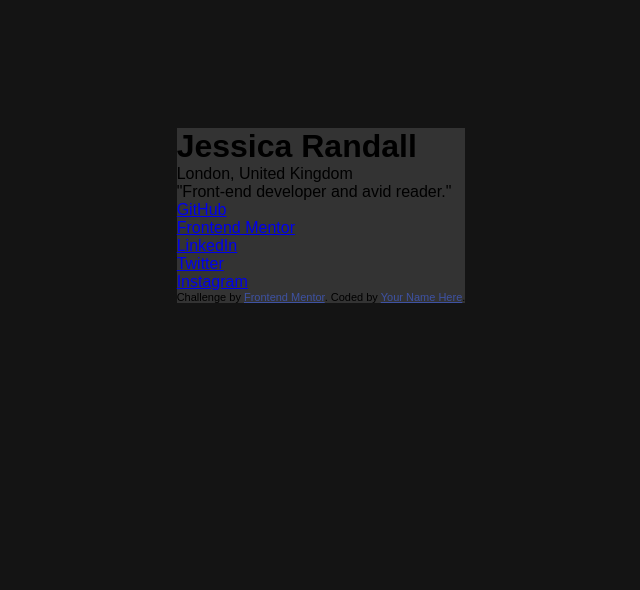
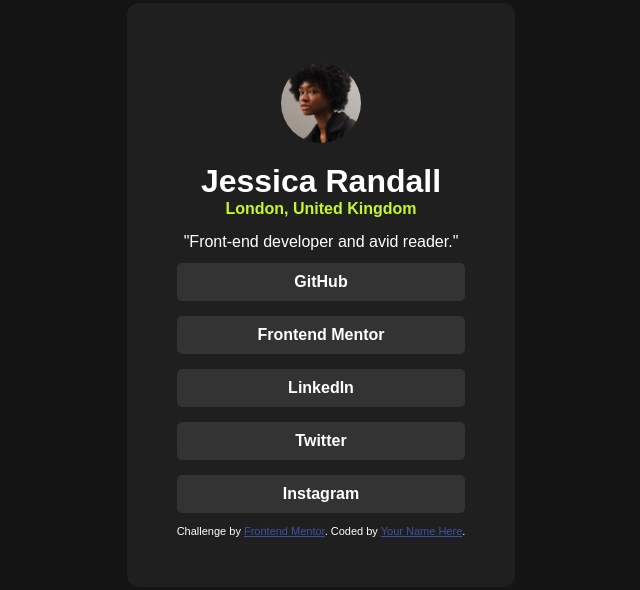
Before and after one commit to David-bhk/front-end-challenge, a plain HTML site: page social-links-profile-main/index.html in a window 1280 px wide. Shown: the part 105-695 px from the top of the page, without its empty margins (319-959 px from the left). Drawn offline with Linux system fonts and the light colour scheme.

Commit message:
Finish and Fix challenge 2 code. Done!

```diff
--- a/social-links-profile-main/index.html
+++ b/social-links-profile-main/index.html
@@ -18,21 +18,29 @@
 
 <body>
   <div class="container">
+    <div class="profile-content">
+      <div class="rounded-img">
+        <img src="assets/images/avatar-jessica.jpeg" alt="">
+      </div>
       <h1>Jessica Randall</h1>
-    <p>London, United Kingdom</p>
+      <p id="address"><strong>London, United Kingdom</strong></p>
       <p>"Front-end developer and avid reader."</p>
-
+      <div class="buttons">
         <div><a href="#">GitHub</a></div>
         <div><a href="#">Frontend Mentor</a></div>
         <div><a href="#">LinkedIn</a></div>
         <div><a href="#">Twitter</a></div>
         <div><a href="#">Instagram</a></div>
+      </div>
+
 
       <div class="attribution">
         Challenge by <a href="https://www.frontendmentor.io?ref=challenge" target="_blank">Frontend Mentor</a>.
         Coded by <a href="#">Your Name Here</a>.
       </div>
     </div>
+
+  </div>
 </body>
 
 </html>
--- a/social-links-profile-main/public/style.css
+++ b/social-links-profile-main/public/style.css
@@ -9,14 +9,77 @@
   display: flex;
   align-items: center;
   justify-content: center;
-  min-height: 80vh;
+  min-height: 100vh;
+  /* padding: 20px; */
+}
+.profile-content {
+  padding: 50px;
+  flex-direction: column;
+  display: flex;
+  justify-content: center;
+  text-align: center;
+}
+.rounded-img {
+  display: flex;
+  justify-content: center;
+  margin: 10px;
+}
+img {
+  border-radius: 50%;
+  height: 80px;
+  width: 80px;
+}
+.container {
+  background-color: hsl(0, 0%, 12%);
+  overflow: hidden;
+  border-radius: 12px;
+  /* height: 80vh; */
 }
 
-.container {
+.buttons {
+  display: flex;
+  flex-direction: column; /* Stack items vertically */
+  gap: 15px;
+  width: 100%; /* Set a fixed width for better appearance */
+  margin: 12px auto; /* Center it on the page */
+}
+h1 {
+  color: hsl(0, 0%, 100%);
+  margin-top: 10px;
+}
+#address {
+  color: hsl(75, 94%, 57%);
+  margin-bottom: 15px;
+}
+p {
+  color: hsl(0, 0%, 100%);
+}
+
+.buttons div {
   background-color: hsl(0, 0%, 20%);
+  padding: 10px 20px;
+  border-radius: 5px;
+  text-align: center;
+  transition: background-color 0.3s, transform 0.2s;
+}
+
+.buttons div a {
+  text-decoration: none;
+  color: hsl(0, 0%, 100%);
+  font-weight: bold;
+  display: block;
+}
+
+.buttons div:hover {
+  background-color: hsl(75, 94%, 57%);
+  transform: scale(1.05);
+}
+.buttons div:hover a {
+  color: black; /* Change text color to black on hover */
 }
 
 .attribution {
+  color: hsl(0, 0%, 100%);
   font-size: 11px;
   text-align: center;
 }
```
Lines whose indentation alone changed are shown as unchanged.
